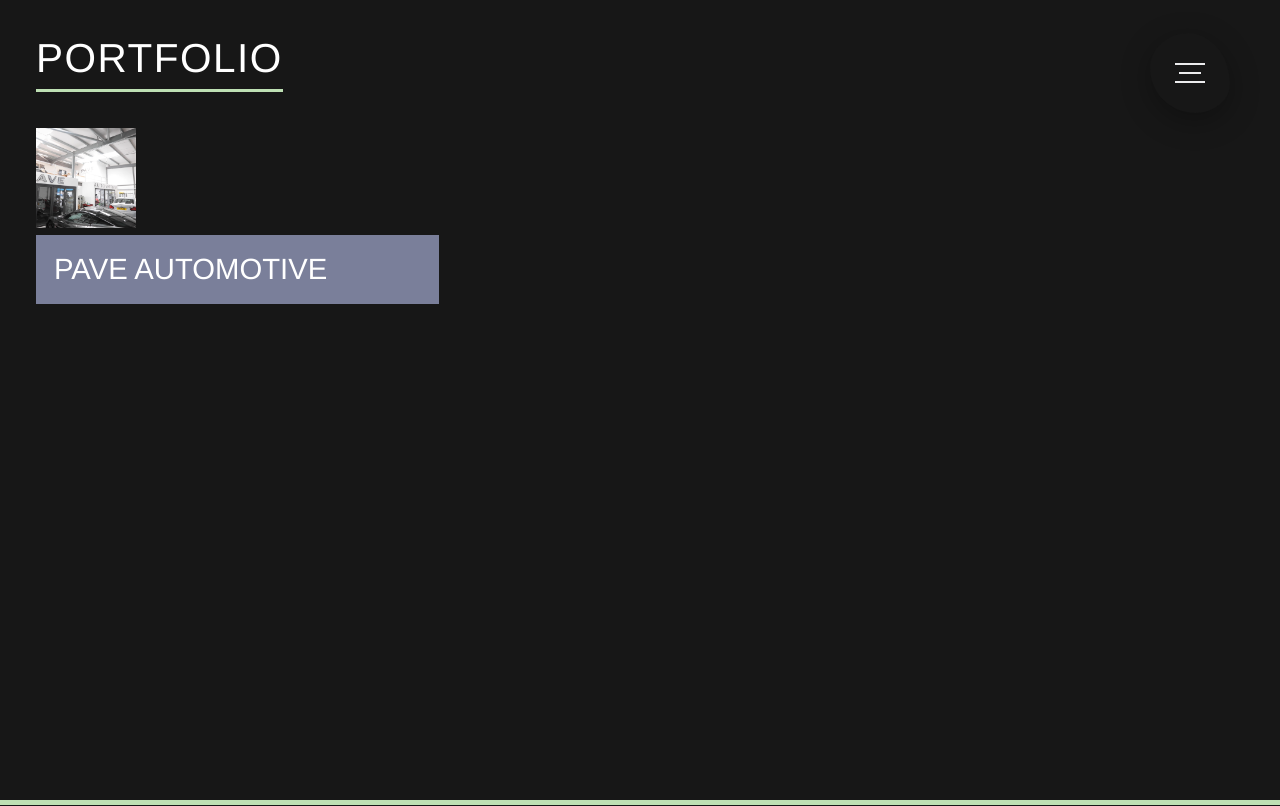
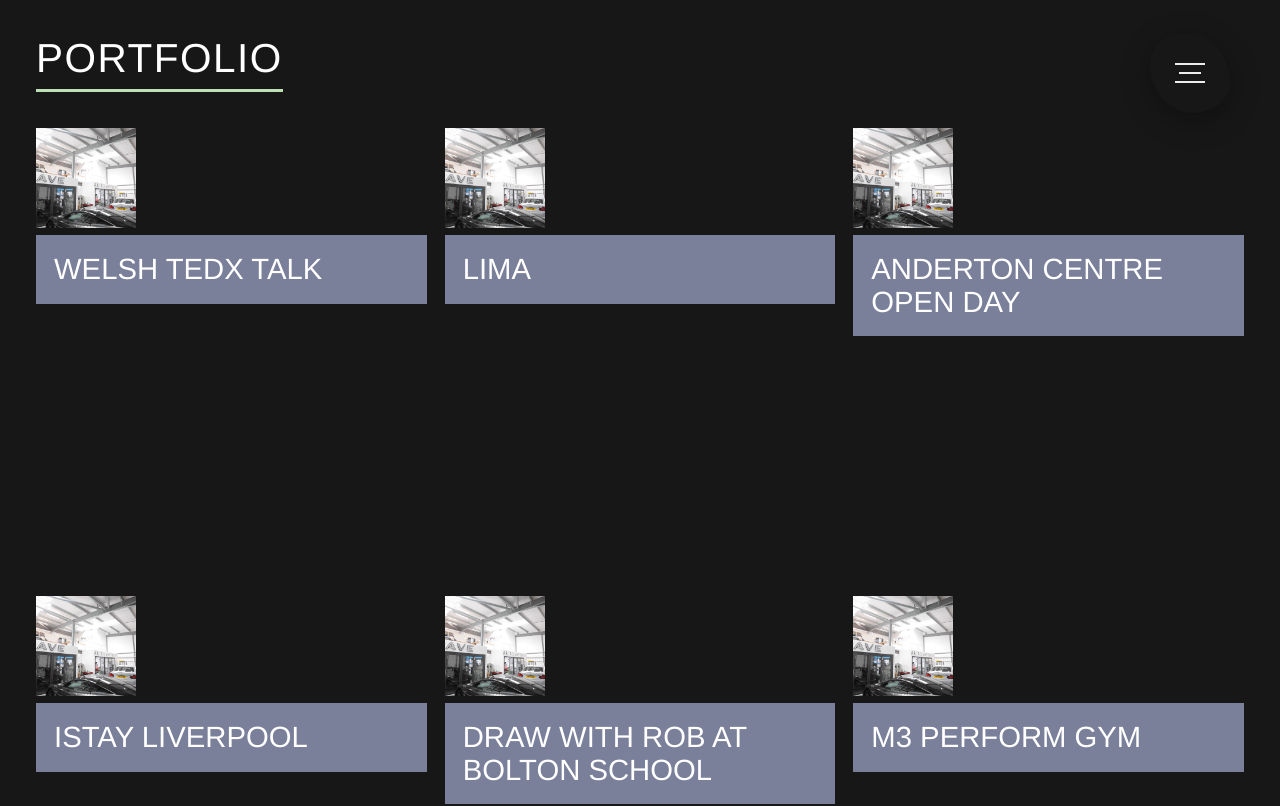
Before and after one commit to Info-Modant/modant-next-site, a Next.js app: page /portfolio in a window 1280 px wide. Shown: the top 806 px of the page. Built offline with nearby package versions, Linux system fonts and the light colour scheme.

Commit message:
showreel, about us page and nagivation

```diff
--- a/data/dataStructure.ts
+++ b/data/dataStructure.ts
@@ -39,7 +39,6 @@
   description: string,
   thumbnail: string,
   videoLink: string,
-  date: string,
 }
 
 export interface ContactUsInfo {
--- a/data/nav.json
+++ b/data/nav.json
@@ -8,7 +8,7 @@
     "pageTitle": "Showreel"
   },
   {
-    "href": "/about-us",
+    "href": "/about",
     "pageTitle": "About us"
   },
   {
--- a/data/portfolios.json
+++ b/data/portfolios.json
@@ -1,11 +1,58 @@
 [
   {
     "id": 1,
-    "title": "Pave Automotive",
-    "titleInHyphens": "pave-automotive",
-    "description": "Pave Automotive is the one stop shop for paint project film based in Leigh, Greater Manchester.",
+    "title": "Welsh TedX Talk",
+    "titleInHyphens": "welsh-tedx-talk",
+    "description": "",
     "thumbnail": "/images/thumbnails/pave-automotive.png",
-    "videoLink": "https://player.vimeo.com/video/614496214?h=abaae4df68&amp;badge=0&amp;autopause=0&amp;player_id=0&amp;app_id=58479",
-    "date": "Aug 2021"
+    "videoLink": "https://player.vimeo.com/video/639626760?h=04bfc2cbca&amp;badge=0&amp;autopause=0&amp;player_id=0&amp;app_id=58479"
+  },
+  {
+    "id": 2,
+    "title": "Lima",
+    "titleInHyphens": "lima",
+    "description": "",
+    "thumbnail": "/images/thumbnails/pave-automotive.png",
+    "videoLink": "https://player.vimeo.com/video/617915983?h=b03a83f181&amp;badge=0&amp;autopause=0&amp;player_id=0&amp;app_id=58479"
+  },
+  {
+    "id": 3,
+    "title": "Anderton Centre Open Day",
+    "titleInHyphens": "anderton-centre-open-day",
+    "description": "",
+    "thumbnail": "/images/thumbnails/pave-automotive.png",
+    "videoLink": "https://player.vimeo.com/video/602611963?h=2bc61fdd1b&amp;badge=0&amp;autopause=0&amp;player_id=0&amp;app_id=58479"
+  },
+  {
+    "id": 4,
+    "title": "iStay Liverpool",
+    "titleInHyphens": "istay-liverpool",
+    "description": "",
+    "thumbnail": "/images/thumbnails/pave-automotive.png",
+    "videoLink": "https://player.vimeo.com/video/602607222?h=3dc576d44b&amp;badge=0&amp;autopause=0&amp;player_id=0&amp;app_id=58479"
+  },
+  {
+    "id": 5,
+    "title": "Draw with Rob at Bolton School",
+    "titleInHyphens": "draw-with-rob-at-bolton-school",
+    "description": "",
+    "thumbnail": "/images/thumbnails/pave-automotive.png",
+    "videoLink": "https://player.vimeo.com/video/653027119?h=796b8c5b45&amp;badge=0&amp;autopause=0&amp;player_id=0&amp;app_id=58479"
+  },
+  {
+    "id": 6,
+    "title": "M3 Perform Gym",
+    "titleInHyphens": "m3-perform-gym",
+    "description": "",
+    "thumbnail": "/images/thumbnails/pave-automotive.png",
+    "videoLink": "https://player.vimeo.com/video/653024954?h=e19e140719&amp;badge=0&amp;autopause=0&amp;player_id=0&amp;app_id=58479"
+  },
+  {
+    "id": 7,
+    "title": "Bolton School Junior Girls'",
+    "titleInHyphens": "bolton-school-junior-girls",
+    "description": "",
+    "thumbnail": "/images/thumbnails/pave-automotive.png",
+    "videoLink": "https://player.vimeo.com/video/653019035?h=df7f6bad62&amp;badge=0&amp;autopause=0&amp;player_id=0&amp;app_id=58479"
   }
 ]
--- /dev/null
+++ b/data/showreel.json
@@ -0,0 +1,3 @@
+{
+  "videoLink": "https://player.vimeo.com/video/614496214?h=abaae4df68&amp;badge=0&amp;autopause=0&amp;player_id=0&amp;app_id=58479"
+}
--- a/pages/portfolio/index.tsx
+++ b/pages/portfolio/index.tsx
@@ -63,7 +63,7 @@
       <div className={`animation-container ${hover ? 'hover-animation' : 'exit-hover-animation'}`}>
         <div className="img-container">
           <Image src={project.thumbnail} width="100%" height="100%"
-                 alt={`Thumbnail for ${project.title} created in ${project.date}`}/>
+                 alt={`Thumbnail for ${ project.title }`}/>
         </div>
         <div className="title-container">
           <h2>{project.title}</h2>
--- a/styles/home.scss
+++ b/styles/home.scss
@@ -22,12 +22,12 @@
         filter: blur(4px);
       }
     }
+  }
+}
 
-    div.about-us-container {
-      padding: 2em;
-      background: $black;
-    }
-  }
+div.about-us-container {
+  padding: 2em;
+  background: $black;
 }
 
 section.home-main-section {
--- a/styles/portfolio.scss
+++ b/styles/portfolio.scss
@@ -5,6 +5,7 @@
   display: grid;
   place-items: center;
   grid-template-columns: repeat(3, 1fr);
+  grid-gap: 1em;
 
   section.project {
     display: grid;
@@ -61,7 +62,7 @@
 
   div.hover-animation {
     width: 100%;
-    box-shadow: rgba(255, 255, 255, 0.1) 0px 1px 1px 0px inset, rgba(50, 50, 93, 0.25) 0px 50px 100px -20px, rgba(0, 0, 0, 0.3) 0px 30px 60px -30px;
+    box-shadow: rgba(155, 155, 155, 0.1) 0 1px 1px 0 inset, rgba(203, 230, 195, 0.1) 0 50px 100px -20px, rgba(155, 155, 155, 0.3) 0 30px 60px -30px;
     top: -0.5em;
   }
 
```
Also changed, not shown: components/AboutUsContainer.tsx (added, +59 -0 lines), pages/about.tsx (added, +14 -0 lines), pages/index.tsx (+4 -51 lines), pages/showreel.tsx (added, +21 -0 lines).
